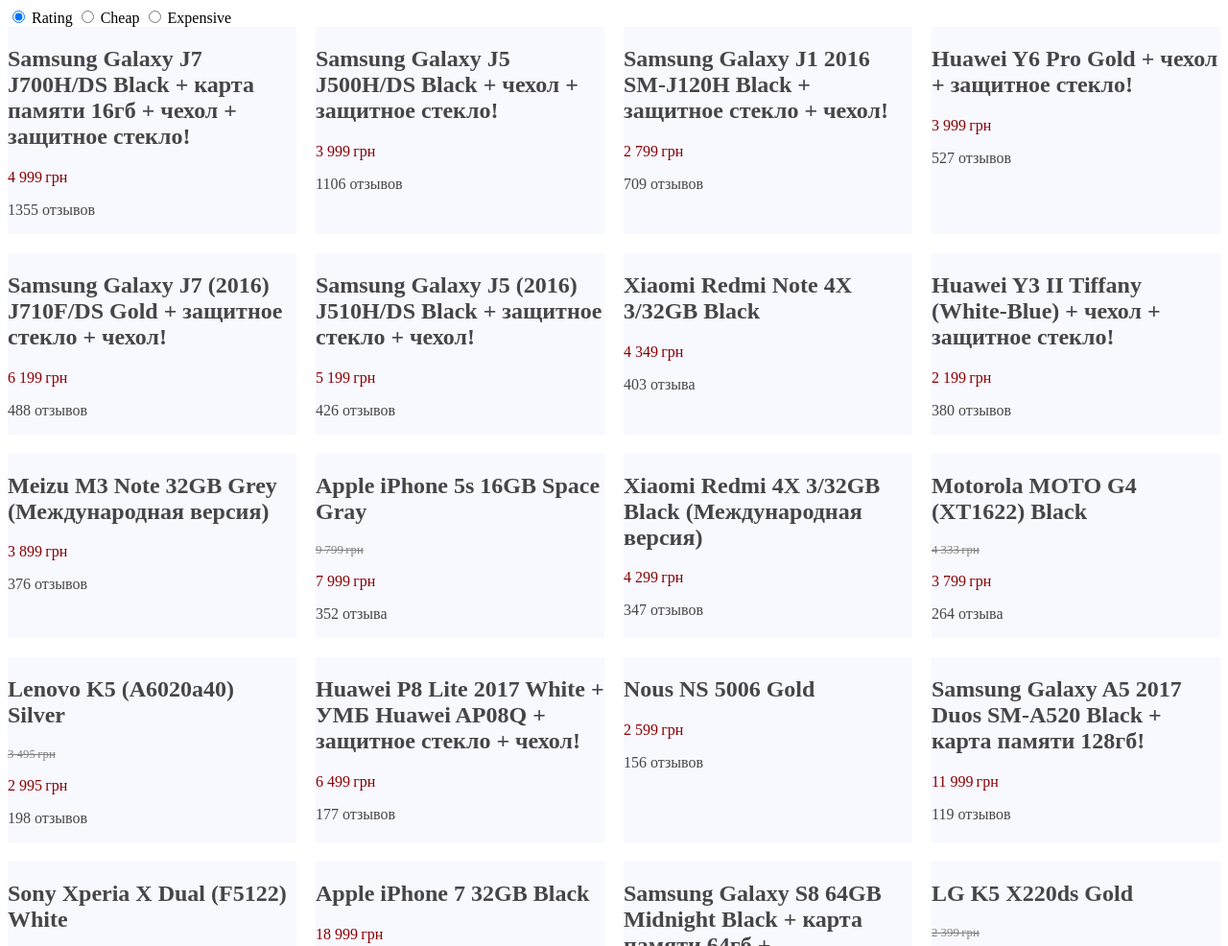
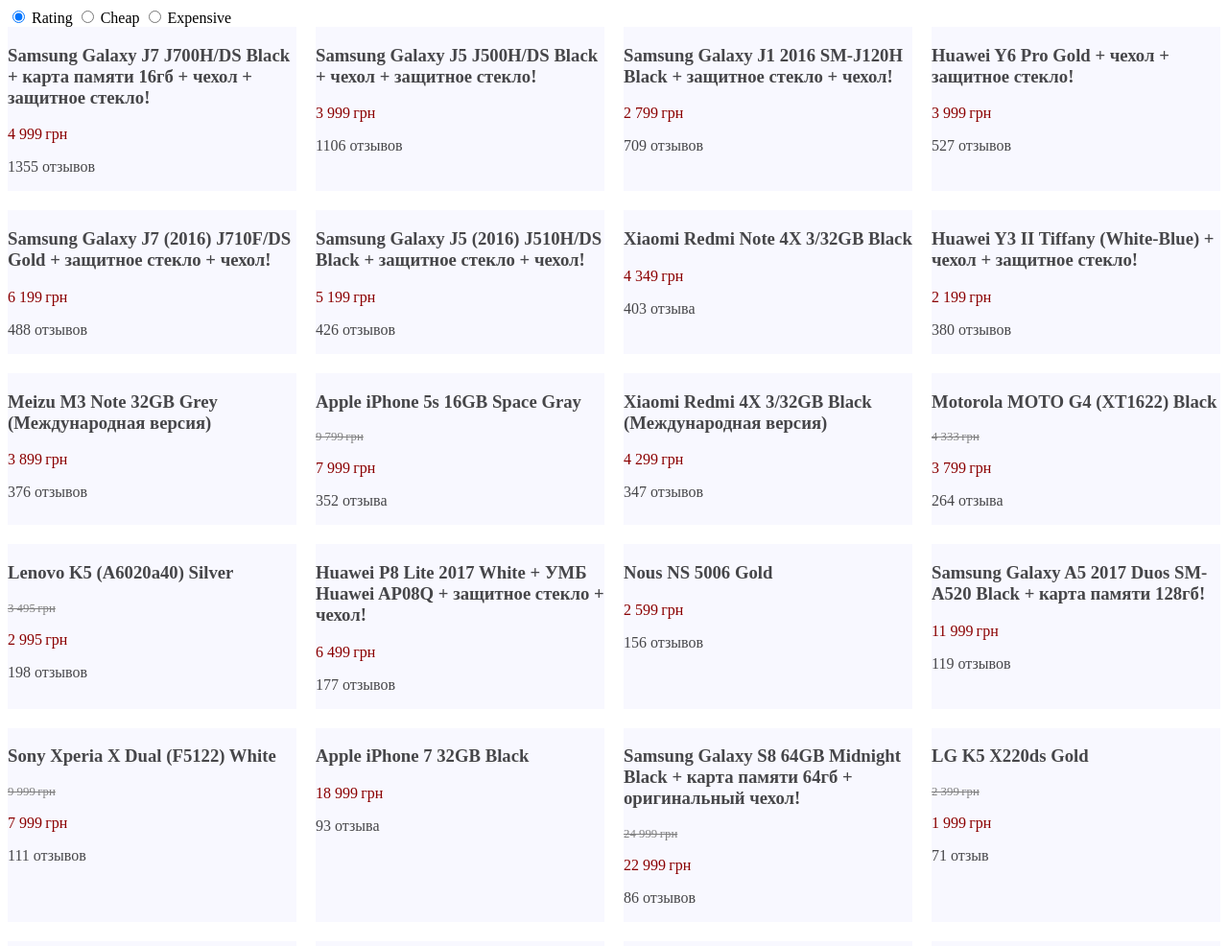
Before and after one commit to boieva-maryna/epam-js-homework-3, a plain HTML site: page index.html in a window 1280 px wide. Shown: the top 986 px of the page at 96% size. Drawn offline with Linux system fonts and the light colour scheme.

Commit message:
changed heading

```diff
--- a/index.html
+++ b/index.html
@@ -73,7 +73,7 @@
             else {
                 collection.forEach((elem)=>{
                     const product=document.createElement("article");
-                    const name=document.createElement("h2");
+                    const name=document.createElement("h3");
                     const old_price=document.createElement("p");
                     old_price.classList.add("old_price");
                     const new_price=document.createElement("p");
@@ -87,7 +87,7 @@
             }
         }
         function insertInfo(product,elem){
-            product.getElementsByTagName("h2")[0].innerHTML=elem.name;
+            product.getElementsByTagName("h3")[0].innerHTML=elem.name;
             product.getElementsByClassName("rating")[0].innerHTML=elem.ratingRevievs;
             if(elem.price.hasOwnProperty('newUan')){
                 product.getElementsByClassName("old_price")[0].innerHTML=elem.price.oldUan;
```
